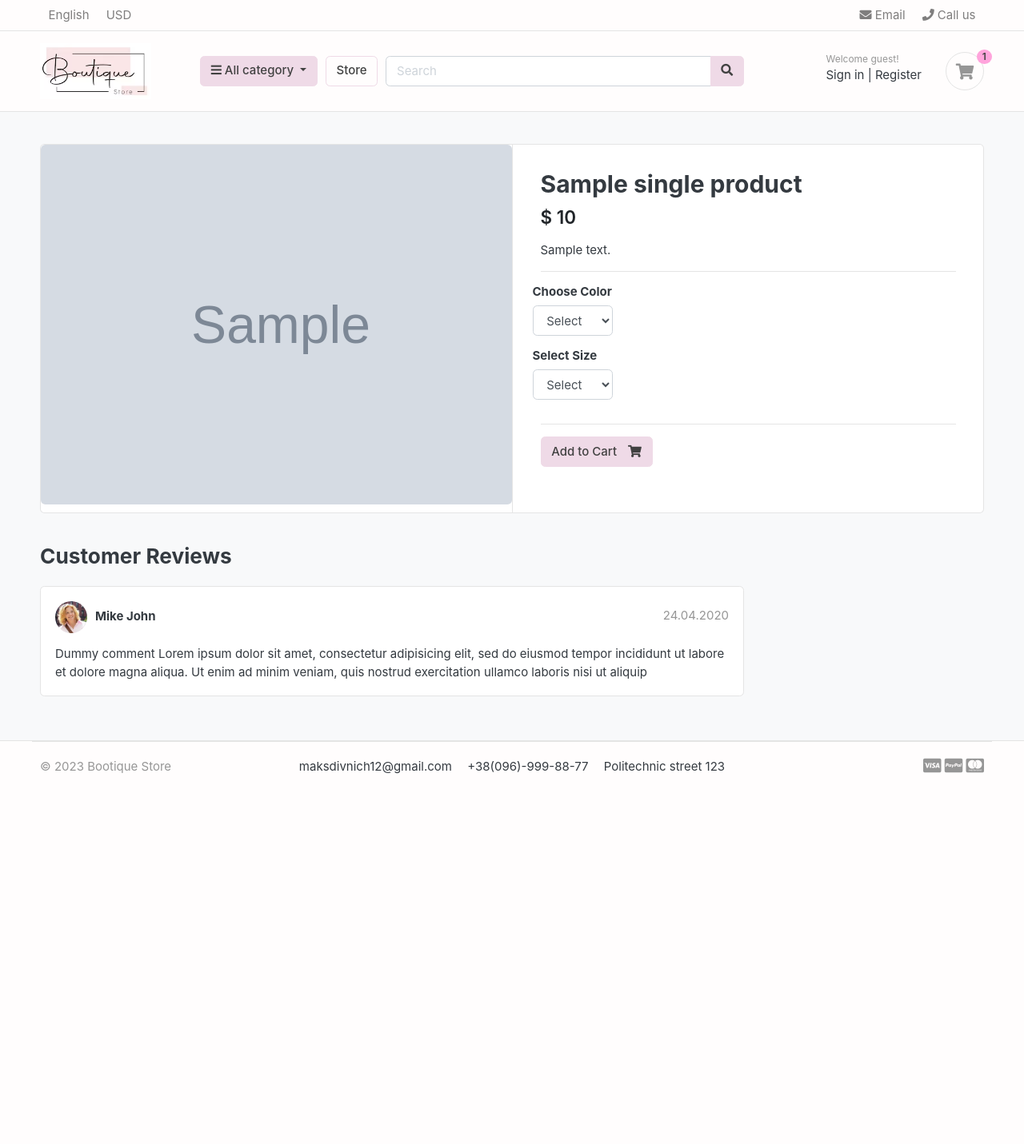
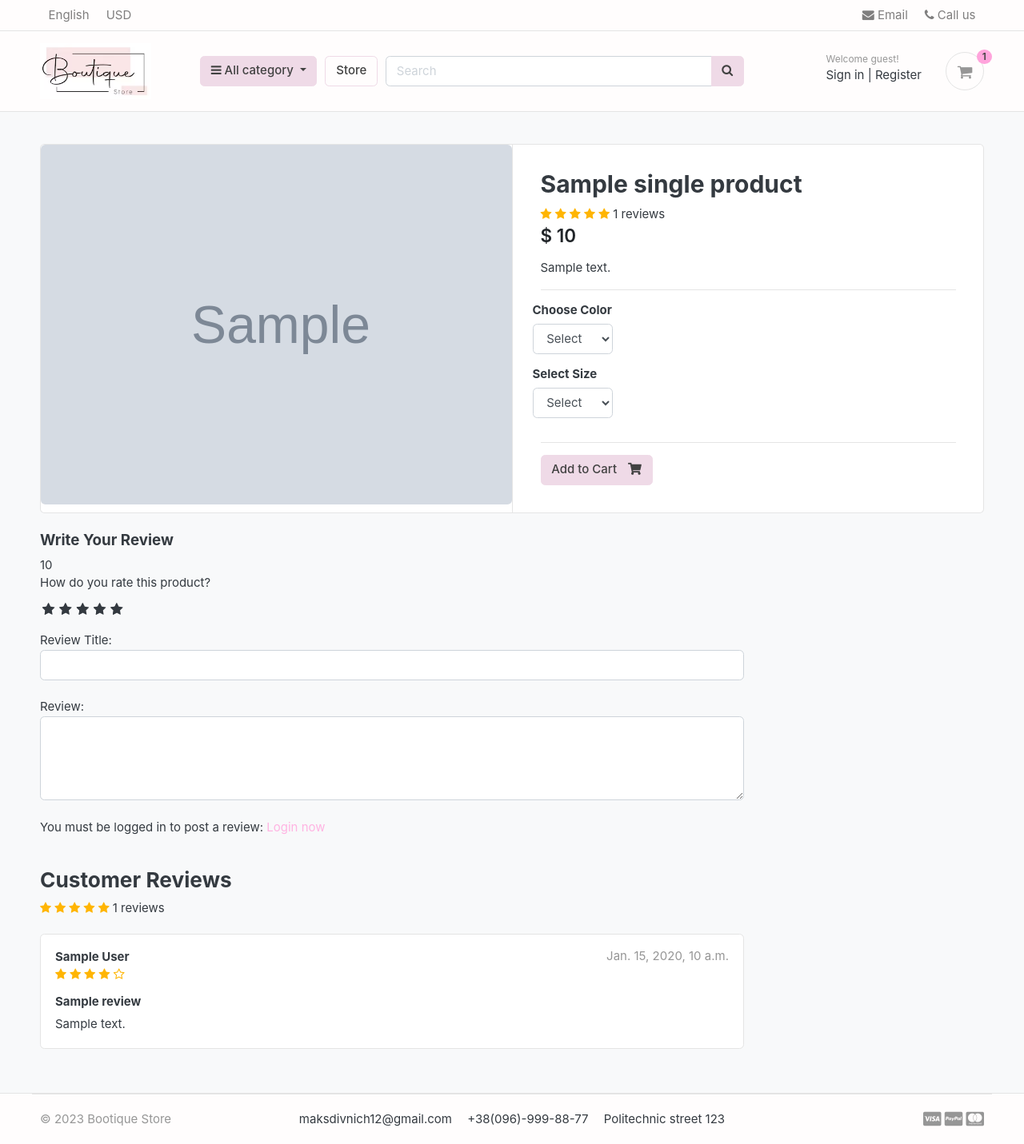
Before and after one commit to DMV22/Bootique-Store, a Django app: template templates/store/product_detail.html in a window 1280 px wide. Shown: the whole page at 80% size. Before the commit the page ends 968 px from the top, so only its background shows below. Run offline with Django 3.2, Linux system fonts and the light colour scheme; the template is opened without the code that fills it: most values are stand-ins (such as "Sample title", 1, 10 or a date in 2020); grey boxes marked "Sample" are stand-in pictures; some libraries are stand-ins or nearby versions; some web fonts are replaced.

Commit message:
add reviews and rating systems (average value & count reviews)

```diff
--- a/accounts/models.py
+++ b/accounts/models.py
@@ -56,6 +56,9 @@ class Account(AbstractBaseUser):
 
     objects = UserAccountManager()
 
+    def full_name(self):
+        return f'{self.first_name} {self.last_name}'
+
     def __str__(self):
         return self.email
 
--- /dev/null
+++ b/bootique/static/css/custom.css
@@ -0,0 +1,46 @@
+/* Hide Radio button */
+.rate > input {
+  display: none;
+}
+
+.rate{
+  display: inline-block;;
+  border: 0;
+}
+
+.rate > label {
+  float: right;
+}
+
+/* Showing the stars */
+.rate > label:before {
+  display: inline-block;
+  font-size: 1.1rem;
+  font-family: FontAwesome;
+  content: "\f005";
+  margin:0;
+  padding:0.3rem .2rem;
+  cursor: pointer;
+}
+
+/* Half star */
+.rate .half:before {
+  content: "\f089";
+  position: absolute;
+  padding-right: 0;
+}
+
+/* Click and hover */
+input:checked ~ label, label:hover ~ label {
+  color: #ffb503;
+}
+
+/* hover hightlight */
+input:checked + label:hover, input:checked ~ label:hover,input:checked ~ label:hover ~ label,
+label:hover ~ input:checked ~ label {
+  color: #cc9000;
+}
+
+.rating-star i {
+  color: #ffb503;
+}
--- a/orders/urls.py
+++ b/orders/urls.py
@@ -4,5 +4,5 @@ from . import views
 urlpatterns = [
     path('place_order/', views.place_order, name='place_order'),
     path('payments/', views.payments, name='payments'),
-    #path('order_complete/', views.order_complete, name='order_complete'),
+    path('order_complete/', views.order_complete, name='order_complete'),
 ]
--- a/store/admin.py
+++ b/store/admin.py
@@ -1,5 +1,5 @@
 from django.contrib import admin
-from .models import Product, Variation
+from .models import Product, Variation, ReviewRating
 
 # Register your models here.
 
@@ -19,3 +19,4 @@ class VariationAdmin(admin.ModelAdmin):
 
 admin.site.register(Product, ProductAdmin)
 admin.site.register(Variation, VariationAdmin)
+admin.site.register(ReviewRating)
--- a/store/urls.py
+++ b/store/urls.py
@@ -8,4 +8,6 @@ urlpatterns = [
     path('category/<slug:category_slug>/<slug:product_slug>/',
          views.product_detail, name='product_detail'),
     path('search/', views.search, name='search'),
+    path('submit_review/<int:product_id>',
+         views.submit_review, name='submit_review'),
 ]
--- a/templates/base.html
+++ b/templates/base.html
@@ -50,6 +50,9 @@
       media="only screen and (max-width: 1200px)"
     />
 
+    <link href="{% static 'css/custom.css' %}" rel="stylesheet" type="text/css" />
+    <link rel="stylesheet" href="https://cdnjs.cloudflare.com/ajax/libs/font-awesome/4.7.0/css/font-awesome.min.css">
+
     <!-- custom javascript -->
     <script src="{% static 'js/script.js' %}" type="text/javascript"></script>
 
--- a/templates/orders/payments.html
+++ b/templates/orders/payments.html
@@ -143,6 +143,7 @@
 	var csrftoken = getCookie('csrftoken');
 	var orderID = "{{order.order_number}}"
 	var payment_method = 'PayPal'
+  var redirect_url = "{% url 'order_complete' %}"
 	// Render the PayPal button into #paypal-button-container
 	paypal.Buttons({
 
--- a/templates/store/product_detail.html
+++ b/templates/store/product_detail.html
@@ -19,6 +19,16 @@
             {% csrf_token %}
           <article class="content-body">
             <h2 class="title">{{single_product.product_name}}</h2>
+            <div class="rating-star">
+              <span>
+                <i class="fa fa-star{% if single_product.averageReview < 0.5 %}-o{% elif single_product.averageReview >= 0.5 and single_product.averageReview < 1 %}-half-o {% endif %}" aria-hidden="true"></i>
+			          <i class="fa fa-star{% if single_product.averageReview < 1.5 %}-o{% elif single_product.averageReview >= 1.5 and single_product.averageReview < 2 %}-half-o {% endif %}" aria-hidden="true"></i>
+			          <i class="fa fa-star{% if single_product.averageReview < 2.5 %}-o{% elif single_product.averageReview >= 2.5 and single_product.averageReview < 3 %}-half-o {% endif %}" aria-hidden="true"></i>
+			          <i class="fa fa-star{% if single_product.averageReview < 3.5 %}-o{% elif single_product.averageReview >= 3.5 and single_product.averageReview < 4 %}-half-o {% endif %}" aria-hidden="true"></i>
+			          <i class="fa fa-star{% if single_product.averageReview < 4.5 %}-o{% elif single_product.averageReview >= 4.5 and single_product.averageReview < 5 %}-half-o {% endif %}" aria-hidden="true"></i>
+              </span>
+              <span>{{single_product.countReview}} reviews</span>
+            </div>
 
             <div class="mb-3">
               <var class="price h4">$ {{single_product.price}}</var>
@@ -77,31 +87,87 @@
 
     <div class="row">
       <div class="col-md-9">
+        <form action="{% url 'submit_review' single_product.id %}" method="POST">
+          {% csrf_token %}
+          <h5>Write Your Review</h5>
+          {{single_product.averageReview}}
+          <div>
+            <!-- Rating stars -->
+            <label>How do you rate this product?</label>
+            <br>
+            <div class="rate">
+              <input type="radio" name="rating" id="rating10" value="5" required> <label for="rating10" title="5"></label>
+              <input type="radio" name="rating" id="rating9" value="4.5" required><label for="rating9" title="4.5" class="half"></label>
+              <input type="radio" name="rating" id="rating8" value="4" required> <label for="rating8" title="4"></label>
+              <input type="radio" name="rating" id="rating7" value="3.5" required><label for="rating7" title="3.5" class="half"></label>
+              <input type="radio" name="rating" id="rating6" value="3" required><label for="rating6" title="3"></label>
+              <input type="radio" name="rating" id="rating5" value="2.5" required><label for="rating5" title="2.5" class="half"></label>
+              <input type="radio" name="rating" id="rating4" value="2" required><label for="rating4" title="2"></label>
+              <input type="radio" name="rating" id="rating3" value="1.5" required><label for="rating3" title="1.5" class="half"></label>
+              <input type="radio" name="rating" id="rating2" value="1" required><label for="rating2" title="1"></label>
+              <input type="radio" name="rating" id="rating1" value="0.5" required><label for="rating1" title="0.5" class="half"></label>
+            </div>
+            <br>
+            Review Title:
+            <input type="text" class="form-control" name="subject">
+            <br>
+            Review:
+            <textarea name="review" rows="4" class="form-control"></textarea>
+            <br>
+            {% if user.is_authenticated %}
+              {% if orderproduct %}
+                <input type="submit" value="Submit Review" class="btn btn-primary">
+              {% else %}
+                <p>You must purchase this product to post a review.</p>
+              {% endif %}
+            {% else %}
+            <p>You must be logged in to post a review: <span><a href="{% url 'login' %}">Login now</a></span></p>
+            {% endif %}
+          </div>
+          {% include 'includes/alerts.html' %}
+        </form>
+        <br>
         <header class="section-heading">
           <h3>Customer Reviews</h3>
+          <div class="rating-star">
+            <span>
+              <i class="fa fa-star{% if single_product.averageReview < 0.5 %}-o{% elif single_product.averageReview >= 0.5 and single_product.averageReview < 1 %}-half-o {% endif %}" aria-hidden="true"></i>
+			        <i class="fa fa-star{% if single_product.averageReview < 1.5 %}-o{% elif single_product.averageReview >= 1.5 and single_product.averageReview < 2 %}-half-o {% endif %}" aria-hidden="true"></i>
+			        <i class="fa fa-star{% if single_product.averageReview < 2.5 %}-o{% elif single_product.averageReview >= 2.5 and single_product.averageReview < 3 %}-half-o {% endif %}" aria-hidden="true"></i>
+			        <i class="fa fa-star{% if single_product.averageReview < 3.5 %}-o{% elif single_product.averageReview >= 3.5 and single_product.averageReview < 4 %}-half-o {% endif %}" aria-hidden="true"></i>
+			        <i class="fa fa-star{% if single_product.averageReview < 4.5 %}-o{% elif single_product.averageReview >= 4.5 and single_product.averageReview < 5 %}-half-o {% endif %}" aria-hidden="true"></i>
+            </span>
+            <span>{{single_product.countReview}} reviews</span>
+          </div>
         </header>
 
+        {% for review in reviews %}
         <article class="box mb-3">
           <div class="icontext w-100">
-            <img
-              src="{% static './images/avatars/avatar1.jpg' %}"
-              class="img-xs icon rounded-circle"
-            />
+
             <div class="text">
-              <span class="date text-muted float-md-right">24.04.2020 </span>
-              <h6 class="mb-1">Mike John</h6>
+              <span class="date text-muted float-md-right">{{review.updated_at}} </span>
+              <h6 class="mb-1">{{review.user.full_name}}</h6>
+              <div class="rating-star">
+                <span>
+                  <i class="fa fa-star{% if review.rating == 0.5 %}-half-o{% elif review.rating < 1 %}-o {% endif %}" aria-hidden="true"></i>
+                  <i class="fa fa-star{% if review.rating == 1.5 %}-half-o{% elif review.rating < 2 %}-o {% endif %}" aria-hidden="true"></i>
+                  <i class="fa fa-star{% if review.rating == 2.5 %}-half-o{% elif review.rating < 3 %}-o {% endif %}" aria-hidden="true"></i>
+                  <i class="fa fa-star{% if review.rating == 3.5 %}-half-o{% elif review.rating < 4 %}-o {% endif %}" aria-hidden="true"></i>
+                  <i class="fa fa-star{% if review.rating == 4.5 %}-half-o{% elif review.rating < 5 %}-o {% endif %}" aria-hidden="true"></i>
+                </span>
+              </div>
             </div>
           </div>
           <!-- icontext.// -->
           <div class="mt-3">
+            <h6>{{review.subject}}</h6>
             <p>
-              Dummy comment Lorem ipsum dolor sit amet, consectetur adipisicing
-              elit, sed do eiusmod tempor incididunt ut labore et dolore magna
-              aliqua. Ut enim ad minim veniam, quis nostrud exercitation ullamco
-              laboris nisi ut aliquip
+              {{review.review}}
             </p>
           </div>
         </article>
+        {% endfor %}
       </div>
       <!-- col.// -->
     </div>
--- a/templates/store/store.html
+++ b/templates/store/store.html
@@ -31,7 +31,7 @@
                 <h6 class="title">Categories</h6>
               </a>
             </header>
-            <div class="filter-content collapse show" id="collapse_1" style="">
+            <div class="filter-content collapse show" id="collapse_1">
               <div class="card-body">
                 <ul class="list-menu">
                   <li><a href="{% url 'store' %}">All Products</a></li>
@@ -61,7 +61,7 @@
                 <h6 class="title">Sizes</h6>
               </a>
             </header>
-            <div class="filter-content collapse show" id="collapse_4" style="">
+            <div class="filter-content collapse show" id="collapse_4">
               <div class="card-body">
                 <label class="checkbox-btn">
                   <input type="checkbox" />
@@ -101,7 +101,7 @@
                 <h6 class="title">Price range</h6>
               </a>
             </header>
-            <div class="filter-content collapse show" id="collapse_3" style="">
+            <div class="filter-content collapse show" id="collapse_3">
               <div class="card-body">
                 <div class="form-row">
                   <div class="form-group col-md-6">
```
Also changed, not shown: orders/views.py (+87 -10 lines), store/forms.py (added, +8 -0 lines), store/models.py (+33 -0 lines), store/views.py (+48 -2 lines), templates/orders/order_complete.html (added, +117 -0 lines), templates/orders/order_recieved_email.html (added, +9 -0 lines), store/migrations/0005_auto_20230429_1825.py (added).
